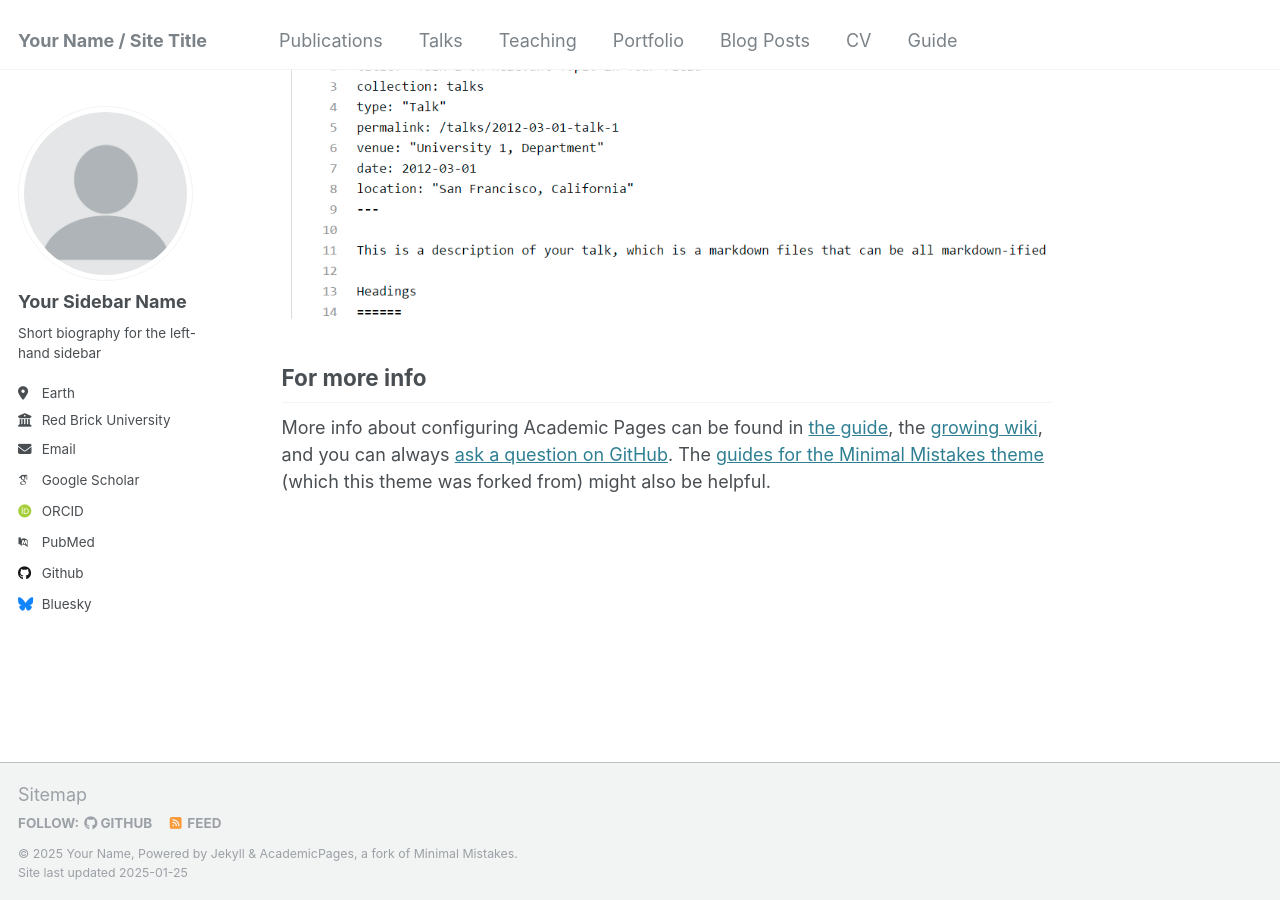
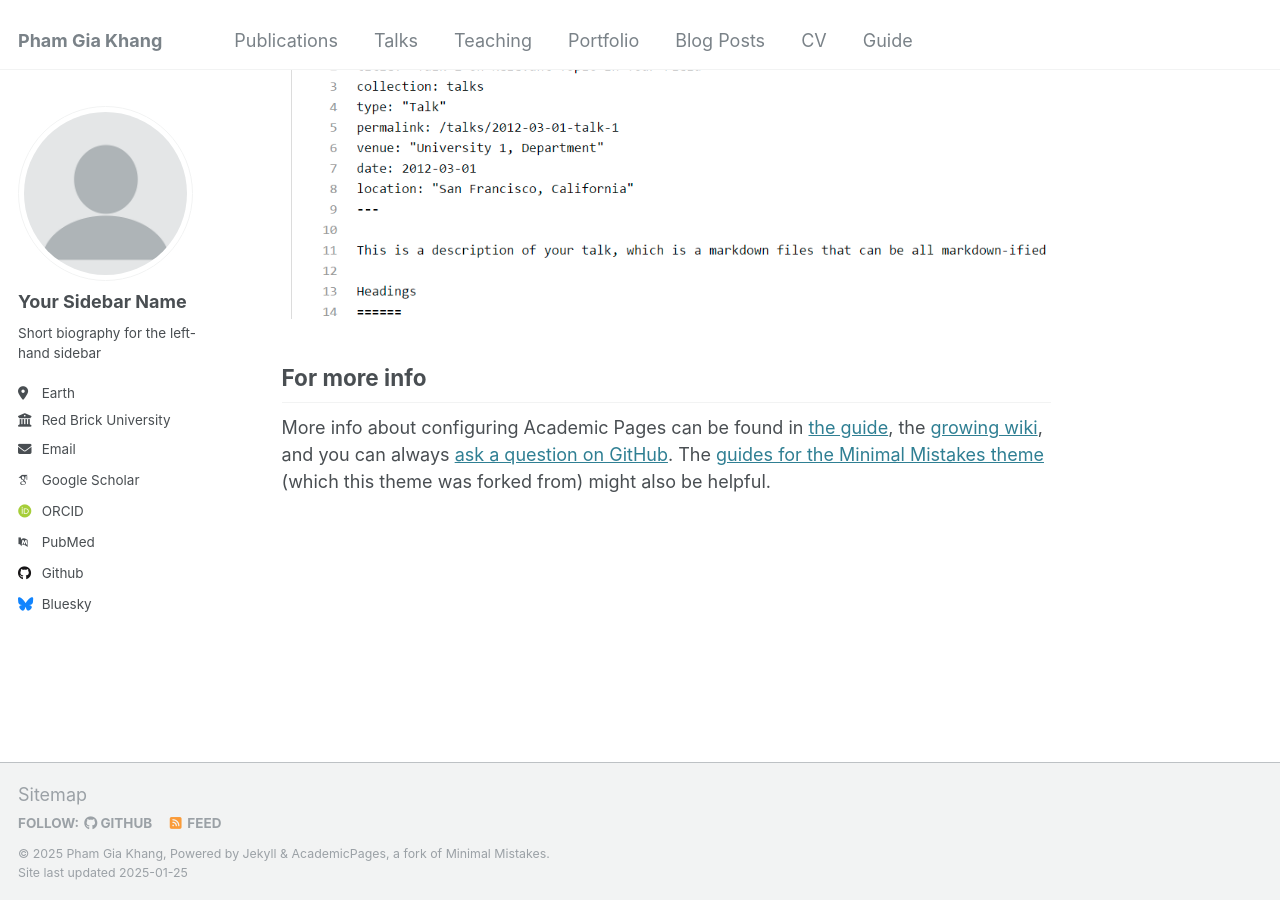
Before and after one commit to giakhang1906/giakhang1906.github.io, a Jekyll site: the page built from _pages/about.md, in a window 1280 px wide and 900 px high, scrolled down 2643 px. Built offline with Jekyll 4.4.1, drawn with Linux system fonts in a browser that asks for light colours; some web fonts are replaced.

Commit message:
add info

```diff
--- a/_config.yml
+++ b/_config.yml
@@ -8,13 +8,13 @@
 
 # Basic Site Settings
 locale                   : "en-US"
-title                    : "Your Name / Site Title"
+title                    : "Pham Gia Khang"
 title_separator          : "-"
-name                     : &name "Your Name"
-description              : &description "personal description"
-url                      : https://academicpages.github.io # the base hostname & protocol for your site e.g. "https://[your GitHub username].github.io"
+name                     : &name "Pham Gia Khang"
+description              : &description "Economics Undergraduate at Fulbright University Vietnam"
+url                      : https://giakhang1906.github.io # the base hostname & protocol for your site e.g. "https://[your GitHub username].github.io"
 baseurl                  : "" # the subpath of your site, e.g. "/blog"
-repository               : "academicpages/academicpages.github.io"
+repository               : "giakhang1906.github.io"
 
 # Site Author - The following control what appear as part of the author content on the side bar.
 #               If a field is blank the icon and link will not appear, otherwise it will be shown.
```
